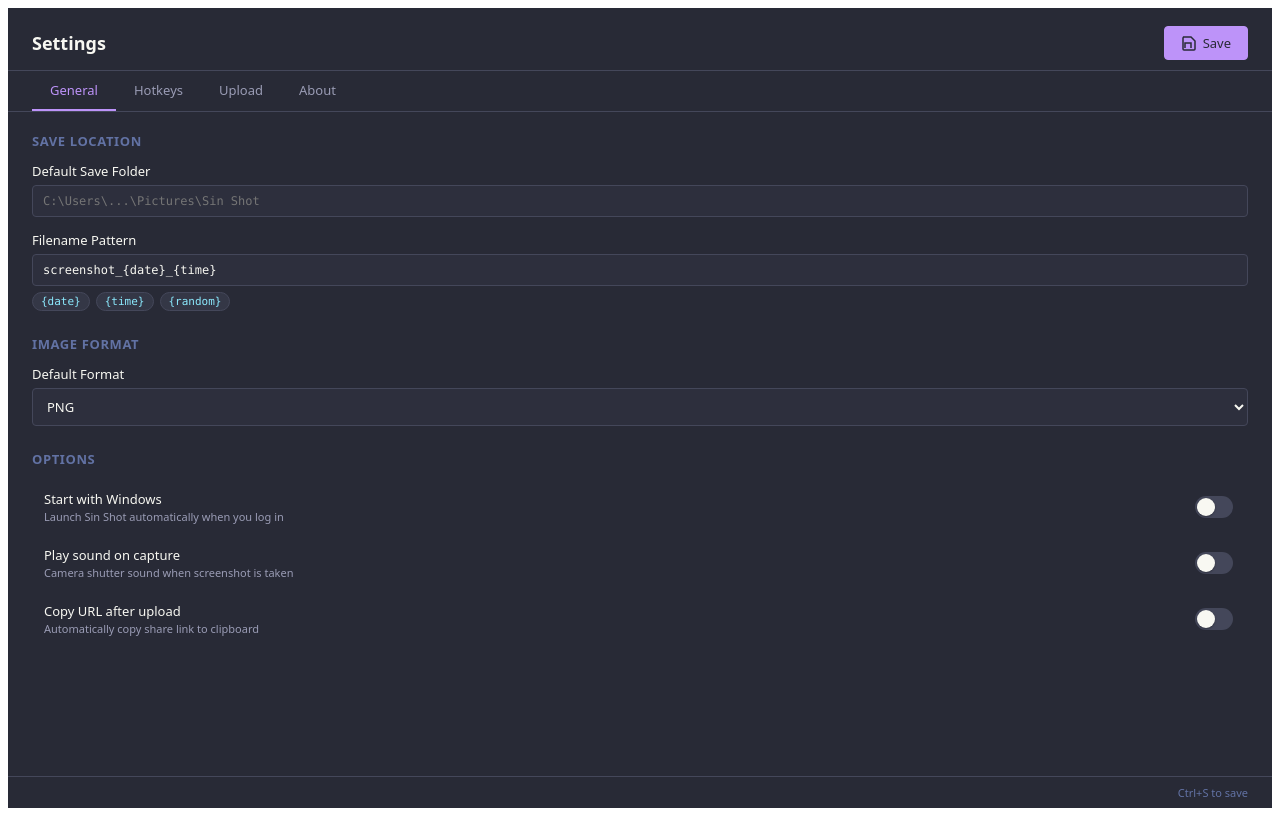
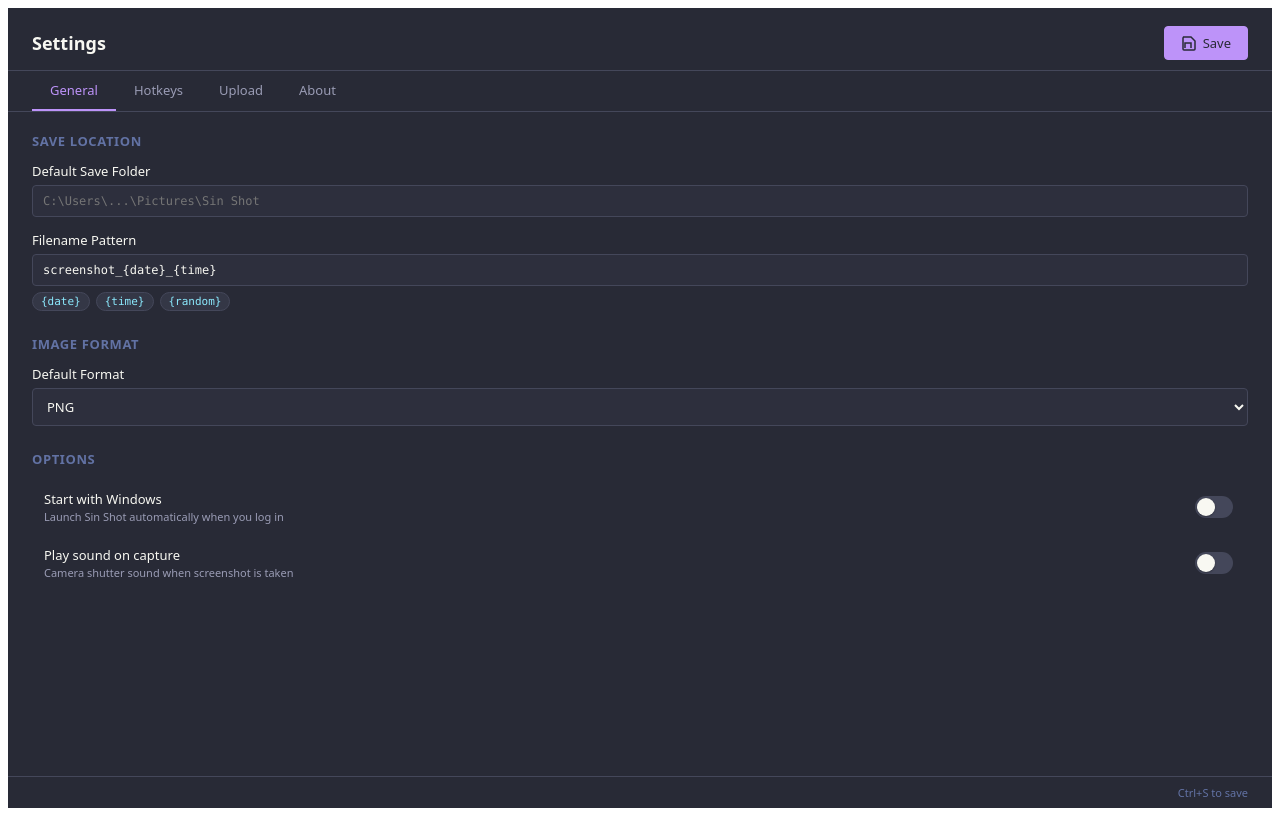
Before and after one commit to Sinister-git/sin-shot, a SvelteKit app: page /settings in a window 1280 px wide. Built offline with nearby package versions, Linux system fonts and the light colour scheme.

Commit message:
no-mistakes(review): Remove duplicate copy_url_after_upload toggle, keep only auto_copy

```diff
--- a/src/routes/settings/+page.svelte
+++ b/src/routes/settings/+page.svelte
@@ -13,7 +13,6 @@
     jpeg_quality: number;
     start_with_windows: boolean;
     play_sound_on_capture: boolean;
-    copy_url_after_upload: boolean;
     hotkey_full: string;
     hotkey_area: string;
     server_url: string;
@@ -41,7 +40,6 @@
     jpeg_quality: 85,
     start_with_windows: false,
     play_sound_on_capture: false,
-    copy_url_after_upload: false,
     hotkey_full: 'Ctrl+Shift+1',
     hotkey_area: 'Ctrl+Shift+2',
     server_url: 'https://sinister.ovh/api/upload',
@@ -355,13 +353,6 @@
             <input type="checkbox" class="toggle-check" bind:checked={settings.play_sound_on_capture} />
           </label>
 
-          <label class="toggle-row">
-            <span class="toggle-text">
-              <span class="toggle-title">Copy URL after upload</span>
-              <span class="toggle-desc">Automatically copy share link to clipboard</span>
-            </span>
-            <input type="checkbox" class="toggle-check" bind:checked={settings.copy_url_after_upload} />
-          </label>
         </div>
       </div>
 
```
Also changed, not shown: 1 other file (tests, documents, lock files or other folders).
